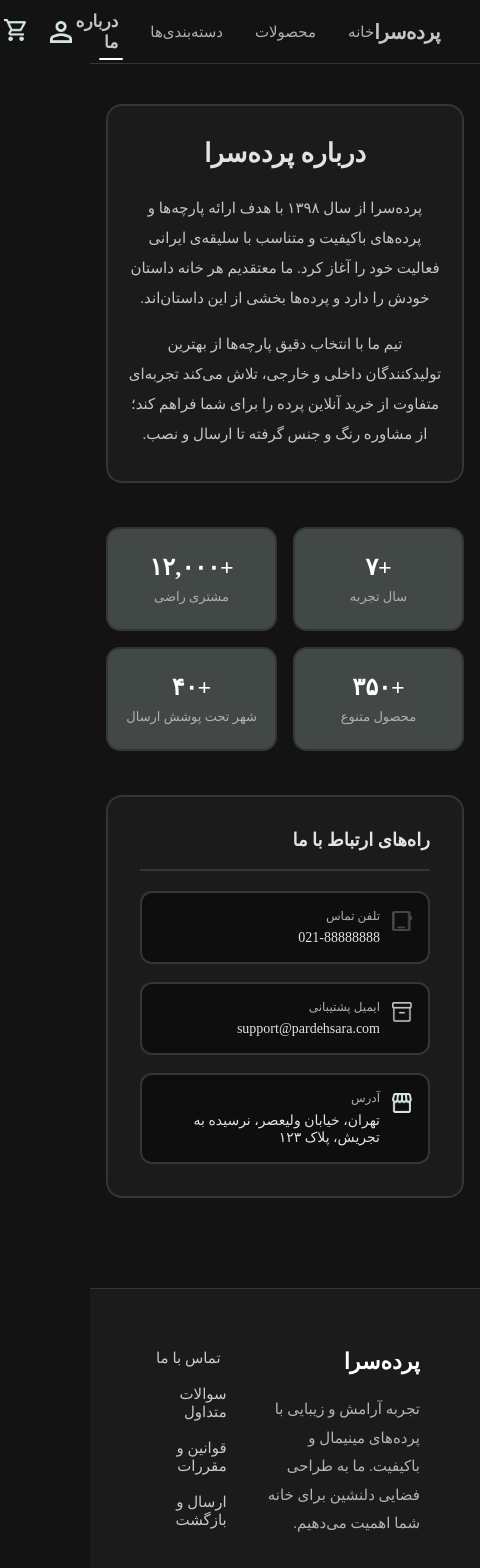
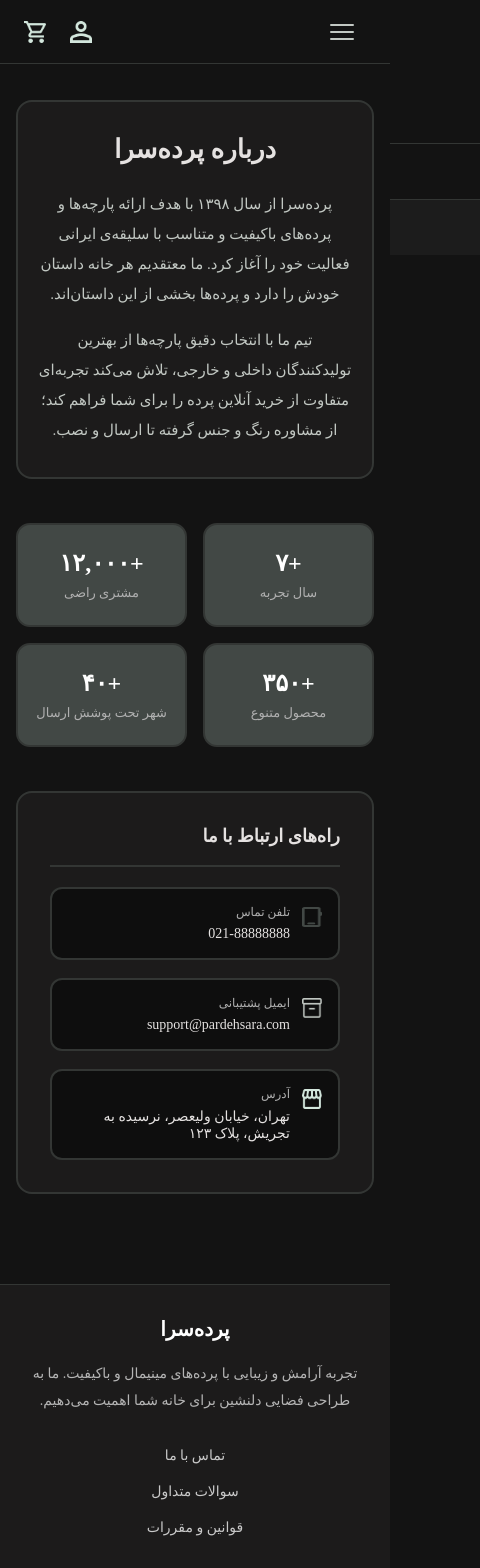
Before and after one commit to amrayi/PardeSara, a React (Vite) app: page /about-us in a window 390 px wide. Shown: the top 1568 px of the page, 480 px wide, since content can reach past the window. Built offline with nearby package versions, Linux system fonts and the light colour scheme.

Commit message:
responsive header and footer

```diff
--- a/src/components/Footer.tsx
+++ b/src/components/Footer.tsx
@@ -5,7 +5,6 @@
   { label: 'تماس با ما',     path: '/contact' },
   { label: 'سوالات متداول',  path: '/faq' },
   { label: 'قوانین و مقررات', path: '/terms' },
-  { label: 'ارسال و بازگشت', path: '/returns' },
 ];
 
 export default function Footer() {
--- a/src/components/Header.tsx
+++ b/src/components/Header.tsx
@@ -1,19 +1,63 @@
-import { NavLink, useNavigate } from 'react-router-dom';
+import { useEffect, useState } from "react";
+import { NavLink, useNavigate } from "react-router-dom";
 import { useAuth } from "../context/AuthContext";
-import '../styles/Header.css';
-import profile from '../assets/icons/Container.png';
-import buy from '../assets/icons/buy.png';
+import "../styles/Header.css";
+import profile from "../assets/icons/Container.png";
+import buy from "../assets/icons/buy.png";
 
 const navItems = [
-  { label: 'خانه', path: '/' },
-  { label: 'محصولات', path: '/products' },
-  { label: 'دسته‌بندی‌ها', path: '/categories' },
-  { label: 'درباره ما', path: '/about-us' },
+  { label: "خانه", path: "/" },
+  { label: "محصولات", path: "/products" },
+  { label: "درباره ما", path: "/about-us" },
 ];
 
 export default function Header() {
   const { user } = useAuth();
   const navigate = useNavigate();
+
+  const [isHidden, setIsHidden] = useState(false);
+  const [isMobileMenuOpen, setIsMobileMenuOpen] = useState(false);
+
+  useEffect(() => {
+    let lastScrollY = window.scrollY;
+    let ticking = false;
+
+    const handleScroll = () => {
+      if (!ticking) {
+        window.requestAnimationFrame(() => {
+          const currentScrollY = window.scrollY;
+
+          if (currentScrollY > lastScrollY && currentScrollY > 80) {
+            setIsHidden(true);
+          } else if (currentScrollY < lastScrollY) {
+            setIsHidden(false);
+          }
+
+          lastScrollY = currentScrollY;
+          ticking = false;
+        });
+        ticking = true;
+      }
+    };
+
+    window.addEventListener("scroll", handleScroll, { passive: true });
+    return () => window.removeEventListener("scroll", handleScroll);
+  }, []);
+
+  useEffect(() => {
+    const handleEsc = (e: KeyboardEvent) => {
+      if (e.key === "Escape") setIsMobileMenuOpen(false);
+    };
+    window.addEventListener("keydown", handleEsc);
+    return () => window.removeEventListener("keydown", handleEsc);
+  }, []);
+
+  useEffect(() => {
+    document.body.style.overflow = isMobileMenuOpen ? "hidden" : "";
+    return () => {
+      document.body.style.overflow = "";
+    };
+  }, [isMobileMenuOpen]);
 
   const handleProfileClick = () => {
     if (user?.role === "admin") {
@@ -22,14 +66,24 @@
       navigate("/user/profile");
     }
   };
+
+  const closeMobileMenu = () => setIsMobileMenuOpen(false);
+
   return (
-    <header className="header">
+    <>
+      <header
+        className={`header ${isHidden ? "header--hidden" : ""} ${
+          isMobileMenuOpen ? "header--menu-open" : ""
+        }`}
+      >
+        {/* لوگو (سمت راست در RTL) - فقط دسکتاپ */}
         <div className="header__brand">
-        <a href='/'>
+          <a href="/">
             <span>پرده‌سرا</span>
           </a>
         </div>
 
+        {/* ناوبری دسکتاپ (وسط) */}
         <nav className="header__nav">
           <ul className="header__nav-list">
             {navItems.map((item) => (
@@ -37,7 +91,9 @@
                 <NavLink
                   to={item.path}
                   className={({ isActive }) =>
-                  `header__nav-link ${isActive ? 'header__nav-link--active' : ''}`
+                    `header__nav-link ${
+                      isActive ? "header__nav-link--active" : ""
+                    }`
                   }
                 >
                   {item.label}
@@ -47,6 +103,7 @@
           </ul>
         </nav>
 
+        {/* آیکون‌های اکشن (سمت چپ در RTL) */}
         <div className="header__actions">
           <button
             className="header__icon-btn"
@@ -56,15 +113,54 @@
             <img src={profile} alt="user" className="header__icon" />
           </button>
           <button className="header__icon-btn" aria-label="سبد خرید">
-          <NavLink to='/cart'>
-            <img
-              src={buy}
-              alt="cart"
-              className="header__icon"
-            />
+            <NavLink to="/cart">
+              <img src={buy} alt="cart" className="header__icon" />
             </NavLink>
           </button>
         </div>
+
+        {/* همبرگر منو - فقط موبایل */}
+        <button
+          className="header__hamburger"
+          aria-label="باز کردن منو"
+          aria-expanded={isMobileMenuOpen}
+          onClick={() => setIsMobileMenuOpen((prev) => !prev)}
+        >
+          <span className={`header__hamburger-line ${isMobileMenuOpen ? "header__hamburger-line--open-1" : ""}`} />
+          <span className={`header__hamburger-line ${isMobileMenuOpen ? "header__hamburger-line--open-2" : ""}`} />
+          <span className={`header__hamburger-line ${isMobileMenuOpen ? "header__hamburger-line--open-3" : ""}`} />
+        </button>
       </header>
+
+      <div
+        className={`header__drawer ${isMobileMenuOpen ? "header__drawer--open" : ""}`}
+      >
+        <ul className="header__drawer-list">
+          {navItems.map((item) => (
+            <li key={item.path} className="header__drawer-item">
+              <NavLink
+                to={item.path}
+                className={({ isActive }) =>
+                  `header__drawer-link ${
+                    isActive ? "header__drawer-link--active" : ""
+                  }`
+                }
+                onClick={closeMobileMenu}
+              >
+                {item.label}
+              </NavLink>
+            </li>
+          ))}
+        </ul>
+      </div>
+
+      {isMobileMenuOpen && (
+        <div
+          className="header__overlay"
+          onClick={closeMobileMenu}
+          aria-hidden="true"
+        />
+      )}
+    </>
   );
 }
--- a/src/index.css
+++ b/src/index.css
@@ -45,6 +45,7 @@
   font-family: var(--font-family-base);
   background-color: var(--color-bg);
   color: var(--color-text-primary);
+  margin-top: 60px;
 }
 
 a {
--- a/src/styles/Footer.css
+++ b/src/styles/Footer.css
@@ -43,6 +43,8 @@
   flex-direction: column;
   gap: 18px;
   align-items: center;
+  padding: 0;
+  margin: 0;
 }
 
 .footer__link {
@@ -65,4 +67,57 @@
 .footer__copyright {
   font-size: 14px;
   color: #9a9a9a;
+  margin: 0;
 }
+
+
+@media (max-width: 768px) {
+  .footer {
+    padding: 40px 24px 0;
+  }
+
+  .footer__content {
+    flex-direction: column;
+    align-items: center;
+    text-align: center;
+    gap: 32px;
+    padding-bottom: 40px;
+  }
+
+  .footer__brand-section {
+    flex: none;
+    align-items: center;
+  }
+
+  .footer__brand-desc {
+    max-width: 100%;
+  }
+
+  .footer__links {
+    flex: none;
+    align-items: center;
+    width: 100%;
+  }
+}
+
+@media (max-width: 480px) {
+  .footer {
+    padding: 32px 16px 0;
+  }
+
+  .footer__brand-name {
+    font-size: 20px;
+  }
+
+  .footer__brand-desc {
+    font-size: 14px;
+  }
+
+  .footer__link {
+    font-size: 14px;
+  }
+
+  .footer__copyright {
+    font-size: 12px;
+  }
+}
--- a/src/styles/Header.css
+++ b/src/styles/Header.css
@@ -1,22 +1,44 @@
 .header {
+  position: fixed;
+  top: 0;
+  left: 0;
+  right: 0;
+  z-index: 1000;
   display: flex;
   align-items: center;
   justify-content: space-between;
-  height: var(--header-height);
-  padding: 0 var(--header-padding-x);
-  background-color: var(--color-bg);
-  color: var(--color-text-primary);
-  border-bottom: 1px solid var(--color-border);
+  height: var(--header-height, 72px);
+   padding: 0 var(--header-padding-x, 60px);
+  background-color: var(--color-bg, #0f0f0f);
+  color: var(--color-text-primary, #ffffff);
+  border-bottom: 1px solid var(--color-border, #2a2a2a);
+  transition: transform 0.35s cubic-bezier(0.4, 0, 0.2, 1),
+              background-color 0.35s ease,
+              box-shadow 0.35s ease;
+}
+
+.header--hidden {
+  transform: translateY(-100%);
+}
+
+.header--menu-open {
+  background-color: var(--color-bg, #0f0f0f);
+  box-shadow: 0 4px 20px rgba(0, 0, 0, 0.4);
 }
 
 .header__brand {
-  flex: 1;
+  /* flex: 1; */
   display: flex;
   justify-content: flex-start;
 }
 
+.header__brand a {
+  text-decoration: none;
+  color: inherit;
+}
+
 .header__brand span {
-  font-size: var(--font-size-brand);
+  font-size: var(--font-size-brand, 22px);
   font-weight: 700;
   letter-spacing: -0.5px;
 }
@@ -30,45 +52,49 @@
 .header__nav-list {
   display: flex;
   align-items: center;
-  gap: var(--nav-gap);
+  gap: var(--nav-gap, 32px);
+  list-style: none;
+  margin: 0;
+  padding: 0;
 }
 
 .header__nav-link {
   position: relative;
-  font-size: var(--font-size-nav);
-  color: var(--color-text-muted);
+  font-size: var(--font-size-nav, 15px);
+  color: var(--color-text-muted, #b0b0b0);
+  text-decoration: none;
   transition: color 0.25s ease, font-size 0.25s ease;
-  padding-bottom: var(--underline-offset);
+  padding-bottom: var(--underline-offset, 4px);
 }
 
 .header__nav-link:hover {
-  color: var(--color-text-primary);
+  color: var(--color-text-primary, #ffffff);
 }
 
 .header__nav-link--active {
-  font-size: var(--font-size-nav-active);
-  color: var(--color-text-primary);
+  font-size: var(--font-size-nav-active, 17px);
+  color: var(--color-text-primary, #ffffff);
   font-weight: 600;
 }
 
 .header__nav-link--active::after {
-  content: '';
+  content: "";
   position: absolute;
   bottom: 0;
   right: 50%;
   transform: translateX(50%);
-  width: var(--underline-width);
-  height: var(--underline-height);
-  background-color: var(--color-underline);
+  width: var(--underline-width, 24px);
+  height: var(--underline-height, 2px);
+  background-color: var(--color-underline, #ffffff);
   border-radius: 2px;
 }
 
 .header__actions {
-  flex: 1;
+  /* flex: 1; */
   display: flex;
   justify-content: flex-end;
   align-items: center;
-  gap: var(--icon-gap);
+  gap: var(--icon-gap, 16px);
 }
 
 .header__icon-btn {
@@ -79,14 +105,176 @@
   display: flex;
   align-items: center;
   justify-content: center;
-  transition: opacity 0.2s ease;
+  transition: opacity 0.2s ease, transform 0.2s ease;
 }
 
 .header__icon-btn:hover {
   opacity: 0.75;
+  transform: translateY(-1px);
 }
 
 .header__icon {
-  width: var(--icon-size);
-  height: var(--icon-size);
+  width: var(--icon-size, 24px);
+  height: var(--icon-size, 24px);
+  display: block;
 }
+
+/* ============================================
+   همبرگر منو (فقط موبایل)
+   ============================================ */
+.header__hamburger {
+  display: none;
+  flex-direction: column;
+  justify-content: center;
+  align-items: center;
+  gap: 5px;
+  width: 40px;
+  height: 40px;
+  background: none;
+  border: none;
+  cursor: pointer;
+  padding: 8px;
+  margin-right: 8px;
+}
+
+.header__hamburger-line {
+  display: block;
+  width: 24px;
+  height: 2px;
+  background-color: var(--color-text-primary, #ffffff);
+  border-radius: 2px;
+  transition: transform 0.3s ease, opacity 0.3s ease;
+  transform-origin: center;
+}
+
+/* انیمیشن تبدیل به ضربدر */
+.header__hamburger-line--open-1 {
+  transform: translateY(7px) rotate(45deg);
+}
+
+.header__hamburger-line--open-2 {
+  opacity: 0;
+}
+
+.header__hamburger-line--open-3 {
+  transform: translateY(-7px) rotate(-45deg);
+}
+
+/* ============================================
+   Drawer منوی موبایل
+   ============================================ */
+.header__drawer {
+  position: fixed;
+  top: var(--header-height, 72px);
+  right: 0;
+  width: min(320px, 85vw);
+  height: calc(100vh - var(--header-height, 72px));
+  background-color: var(--color-bg, #0f0f0f);
+  border-right: 1px solid var(--color-border, #2a2a2a);
+  transform: translateX(100%);
+  transition: transform 0.35s cubic-bezier(0.4, 0, 0.2, 1);
+  z-index: 999;
+  overflow-y: auto;
+  padding: 24px 0;
+}
+
+.header__drawer--open {
+  transform: translateX(0);
+}
+
+.header__drawer-list {
+  list-style: none;
+  margin: 0;
+  padding: 0;
+  display: flex;
+  flex-direction: column;
+}
+
+.header__drawer-item {
+  border-bottom: 1px solid var(--color-border, #2a2a2a);
+}
+
+.header__drawer-item:last-child {
+  border-bottom: none;
+}
+
+.header__drawer-link {
+  display: block;
+  padding: 18px 32px;
+  font-size: 16px;
+  color: var(--color-text-muted, #b0b0b0);
+  text-decoration: none;
+  transition: color 0.2s ease, background-color 0.2s ease;
+}
+
+.header__drawer-link:hover,
+.header__drawer-link--active {
+  color: var(--color-text-primary, #ffffff);
+  background-color: rgba(255, 255, 255, 0.04);
+}
+
+.header__drawer-link--active {
+  font-weight: 600;
+  border-right: 3px solid var(--color-underline, #ffffff);
+}
+
+/* ============================================
+   Overlay
+   ============================================ */
+.header__overlay {
+  position: fixed;
+  inset: 0;
+  top: var(--header-height, 72px);
+  background-color: rgba(0, 0, 0, 0.5);
+  backdrop-filter: blur(2px);
+  z-index: 998;
+  animation: headerOverlayFade 0.3s ease forwards;
+}
+
+@keyframes headerOverlayFade {
+  from {
+    opacity: 0;
+  }
+  to {
+    opacity: 1;
+  }
+}
+
+/* ============================================
+   ریسپانسیو: موبایل
+   ============================================ */
+@media (max-width: 768px) {
+  .header {
+    padding: 0 20px;
+  }
+
+  /* مخفی کردن لوگو و ناوبری دسکتاپ */
+  .header__brand {
+    display: none;
+  }
+
+  .header__nav {
+    display: none;
+  }
+
+  /* نمایش همبرگر */
+  .header__hamburger {
+    display: flex;
+  }
+
+  /* در RTL: همبرگر سمت راست (flex-start) */
+  .header {
+    flex-direction: row-reverse;
+  }
+
+  .header__actions {
+    flex: 0;
+  }
+}
+
+@media (max-width: 480px) {
+  .header__icon {
+    width: 22px;
+    height: 22px;
+  }
+}
```
Also changed, not shown: src/styles/Home.css (+1 -55 lines), src/assets/icons/burger.png (added). Lines whose indentation alone changed are shown as unchanged.
